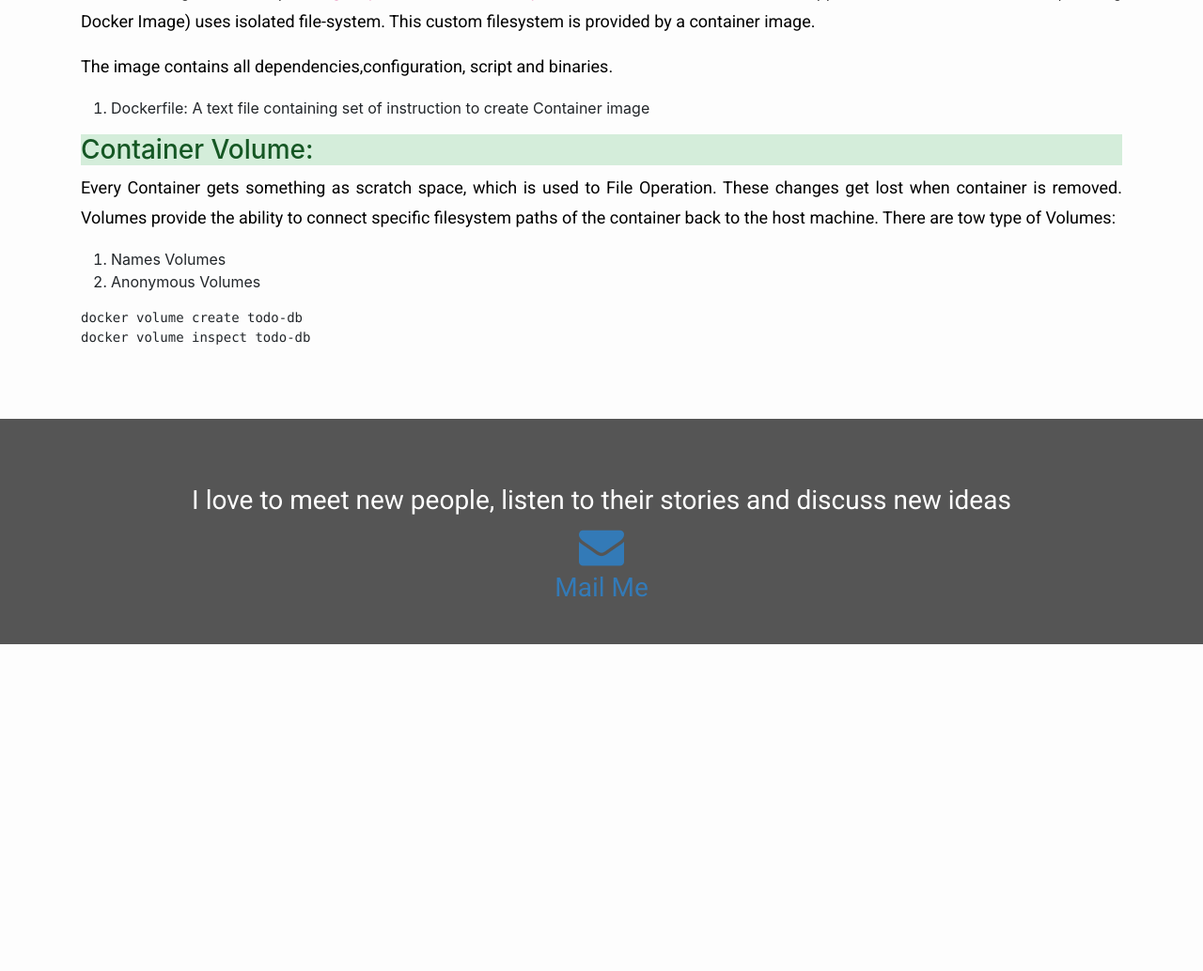
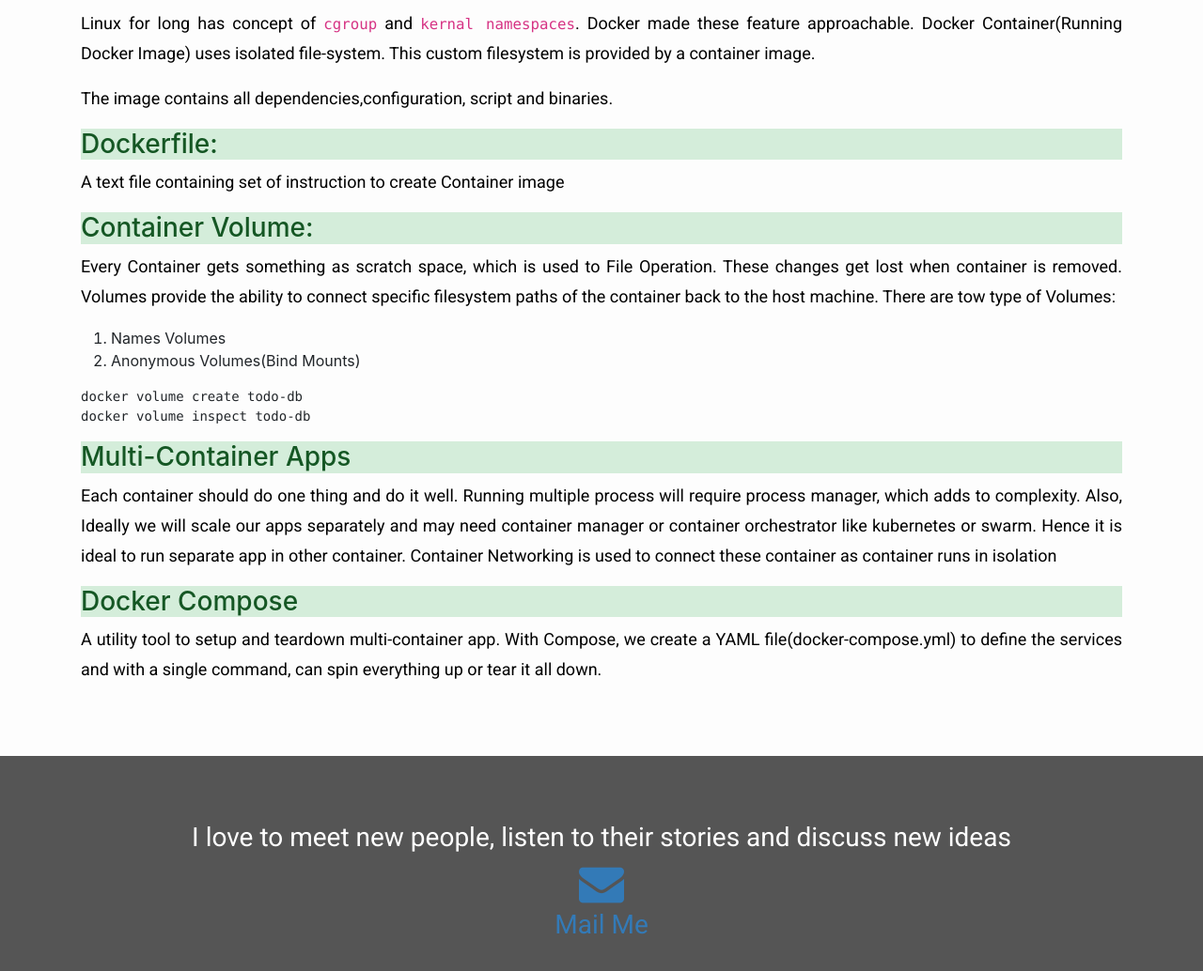
Before and after one commit to lapalb/as_blog, a Jekyll site: the page built from _posts/2020-09-08-intro-to-docker.md, in a window 1280 px wide and 1400 px high, scrolled down 503 px, cut to the strip 355-1389 px from the top of the window. Shown: the whole strip at 94% size. Built offline with Jekyll 4.4.1, drawn with Linux system fonts in a browser that asks for light colours; some web fonts are replaced; before the commit the page ends 1544 px from its top, so only the background shows below that; some of the changed text lies outside the part shown.

Commit message:
Docker Info

````diff
--- a/_posts/2020-09-08-intro-to-docker.md
+++ b/_posts/2020-09-08-intro-to-docker.md
@@ -5,12 +5,9 @@ tags:
  -
 ---
 
-
-<blockquote>
-It works on my system
-
-~Every Developer
-</blockquote>
+<div class="alert alert-warning" role="alert">
+It works on my system : Every Developer
+</div>
 
 For long time, Dev team used to blame operation team and vice-versa for any failure in App deployment. This pressed
 toward the need of isolated environment. The VMs solved the issue but creating a VM is very resource intensive and we have to
@@ -26,16 +23,27 @@ Container(Running Docker Image) uses isolated file-system.  This custom filesyst
 The image contains all dependencies,configuration, script and binaries.
 
 
-1. Dockerfile: A text file containing set of instruction to create Container image
+<h3 class="alert-success"> Dockerfile:</h3> A text file containing set of instruction to create Container image
 
 <h3 class="alert-success">Container Volume:</h3>
 Every Container gets something as scratch space, which is used to File Operation. These changes get lost when container is
 removed. Volumes provide the ability to connect specific filesystem paths of the container back to the host machine.
 There are tow type of Volumes:
 1. Names Volumes
-2. Anonymous Volumes
+2. Anonymous Volumes(Bind Mounts)
 
 ```bash
 docker volume create todo-db
 docker volume inspect todo-db
 ```
+
+<h3 class="alert-success">Multi-Container Apps</h3>
+Each container should do one thing and do it well. Running multiple process will require process manager, which adds
+to complexity. Also, Ideally we will scale our apps separately and may need container manager or container orchestrator
+like kubernetes or swarm.
+Hence it is ideal to run separate app in other container. Container Networking is used to connect these container as
+container runs in isolation
+
+<h3 class="alert-success">Docker Compose</h3>
+A utility tool to setup and teardown multi-container app. With Compose, we create a YAML file(docker-compose.yml)
+to define the services and with a single command, can spin everything up or tear it all down.
````
